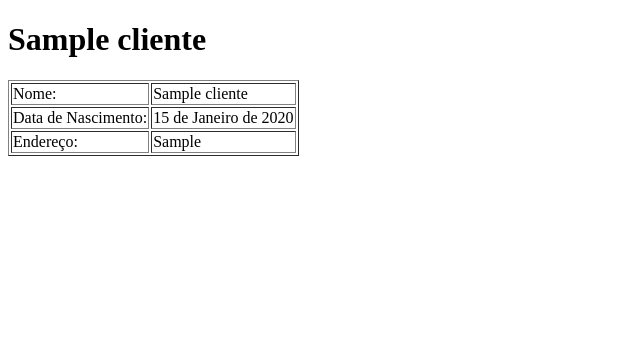
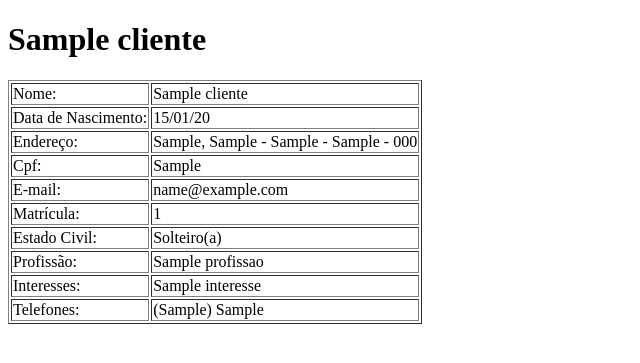
Before and after one commit to denilson-souza/Cadastros, a Django app: page /cliente/1 in a window 1280 px wide. Shown: the top 363 px of the page, without its empty margins (0-640 px from the left). Run offline with Django 4.2, Linux system fonts and the light colour scheme; tables that the repository leaves empty hold one stand-in row (values such as "Sample post").

Commit message:
inclusao de  dados cliente

```diff
--- a/CadasrtroCliente/templates/cliente_detalhes.html
+++ b/CadasrtroCliente/templates/cliente_detalhes.html
@@ -17,11 +17,43 @@
         </tr>
         <tr>
             <td>Data de Nascimento:</td>
-            <td>{{cliente.data_nascimento}}</td>
+            <td>{{cliente.data_nascimento| date:"d/m/y"}}</td>
         </tr>
         <tr>
             <td>Endereço:</td>
-            <td>{{cliente.endereco}}</td>
+            <td>{{cliente.endereco}}, {{cliente.nro}} - {{cliente.bairro}} - {{cliente.cidade}} - {{cliente.cep}}</td>
+        </tr>
+        <tr>
+           <td>Cpf:</td>
+           <td>{{cliente.cpf}}</td>
+        </tr>
+        <tr>
+            <td>E-mail:</td>
+            <td>{{cliente.email}}</td>
+        </tr>
+        <tr>
+            <td>Matrícula:</td>
+            <td>{{cliente.matricula}}</td>
+        </tr>
+        <tr>
+            <td>Estado Civil:</td>
+            <td>{{cliente.get_estado_civil_display}}</td>
+        </tr>
+        <tr>
+            <td>Profissão:</td>
+            <td>{{cliente.profissao}}</td>
+        </tr>
+        <tr>
+            <td>Interesses:</td>
+            <td>{{cliente.interesses.all|join:", "}}</td>
+        </tr>
+        <tr>
+            <td>Telefones:</td>
+            <td>
+                {% for tel in telefones%}
+                    ({{ tel.ddd }}) {{tel.numero}} <br>
+                {% endfor %}
+            </td>
         </tr>
     </table>
 </body>
--- a/CadasrtroCliente/urls.py
+++ b/CadasrtroCliente/urls.py
@@ -5,5 +5,5 @@ urlpatterns = [
     path('', views.index, name="index"),
     path('clientes', views.lista_clientes, name='clientes'),
     path('profissoes', views.lista_profissoes, name='profissoes'),
-    path('cliente/<int:id>', views.detalhar_cliente, name='detalahar')
+    path('cliente/<int:id>', views.detalhar_cliente, name='detalhar')
 ]
--- a/CadasrtroCliente/views.py
+++ b/CadasrtroCliente/views.py
@@ -2,7 +2,7 @@
 
 from django.shortcuts import render
 
-from CadasrtroCliente.models import Cliente, Profissao
+from CadasrtroCliente.models import Cliente, Profissao, Telefone
 
 # Create your views here.
 def index(request):
@@ -32,7 +32,9 @@ def lista_profissoes(request):
 
 def detalhar_cliente(request, id):
     cliente = Cliente.objects.get(id = id)
+    telefones = Telefone.objects.filter(cliente_id = id)
     context = {
-        "cliente": cliente
+        "cliente": cliente,
+        "telefones": telefones
     }
     return render(request, "cliente_detalhes.html", context)
```
Also changed, not shown: CadasrtroCliente/static/css/estilos.css (added, +19 -0 lines), CadasrtroCliente/templates/index.html (+7 -1 lines), CadasrtroCliente/migrations/0010_alter_cliente_ativo_alter_cliente_endereco_and_more.py (added), CadasrtroCliente/models.py (line endings or trailing spaces), CadasrtroCliente/static/img/Logo_senac.jpg (added).
